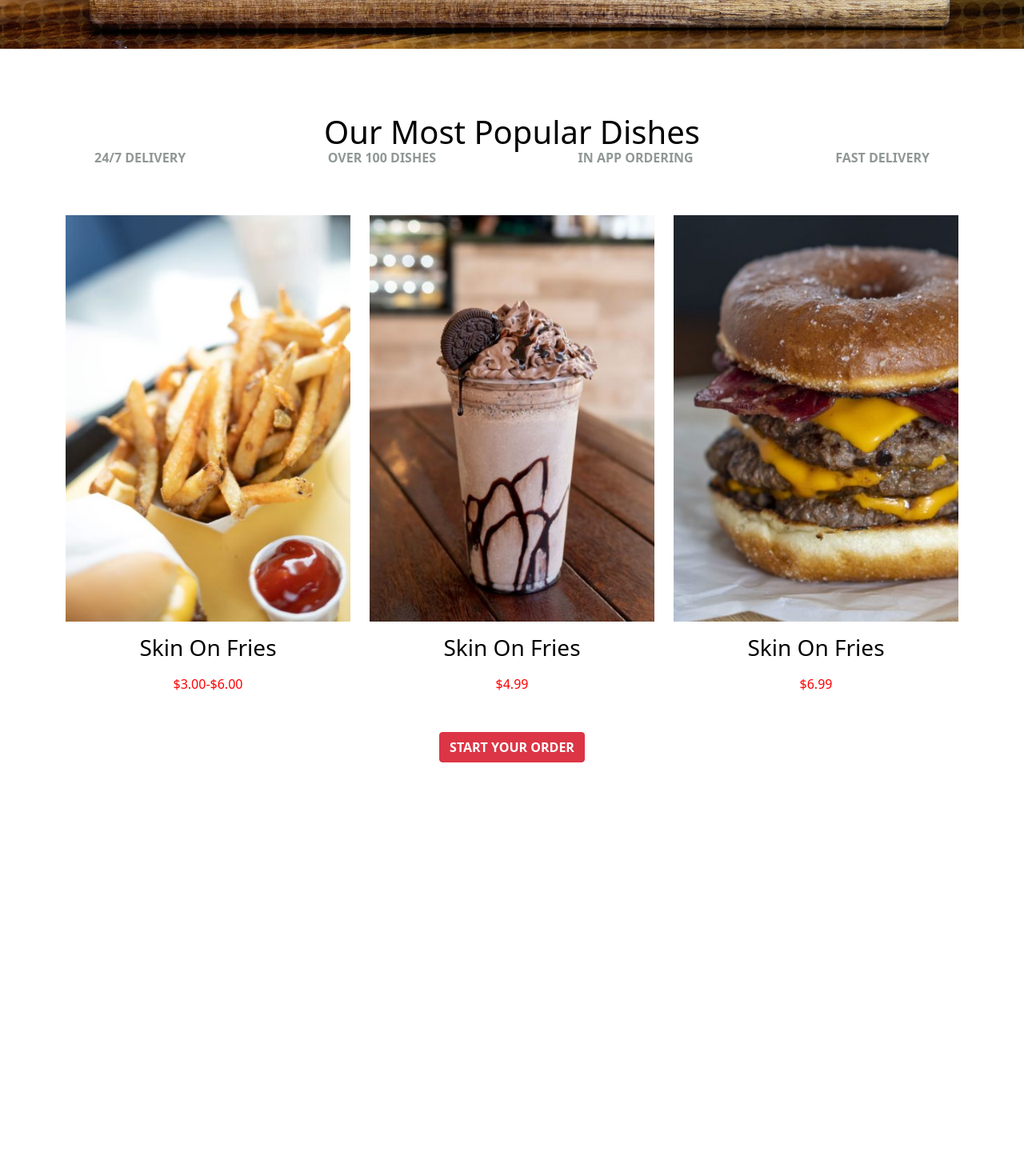
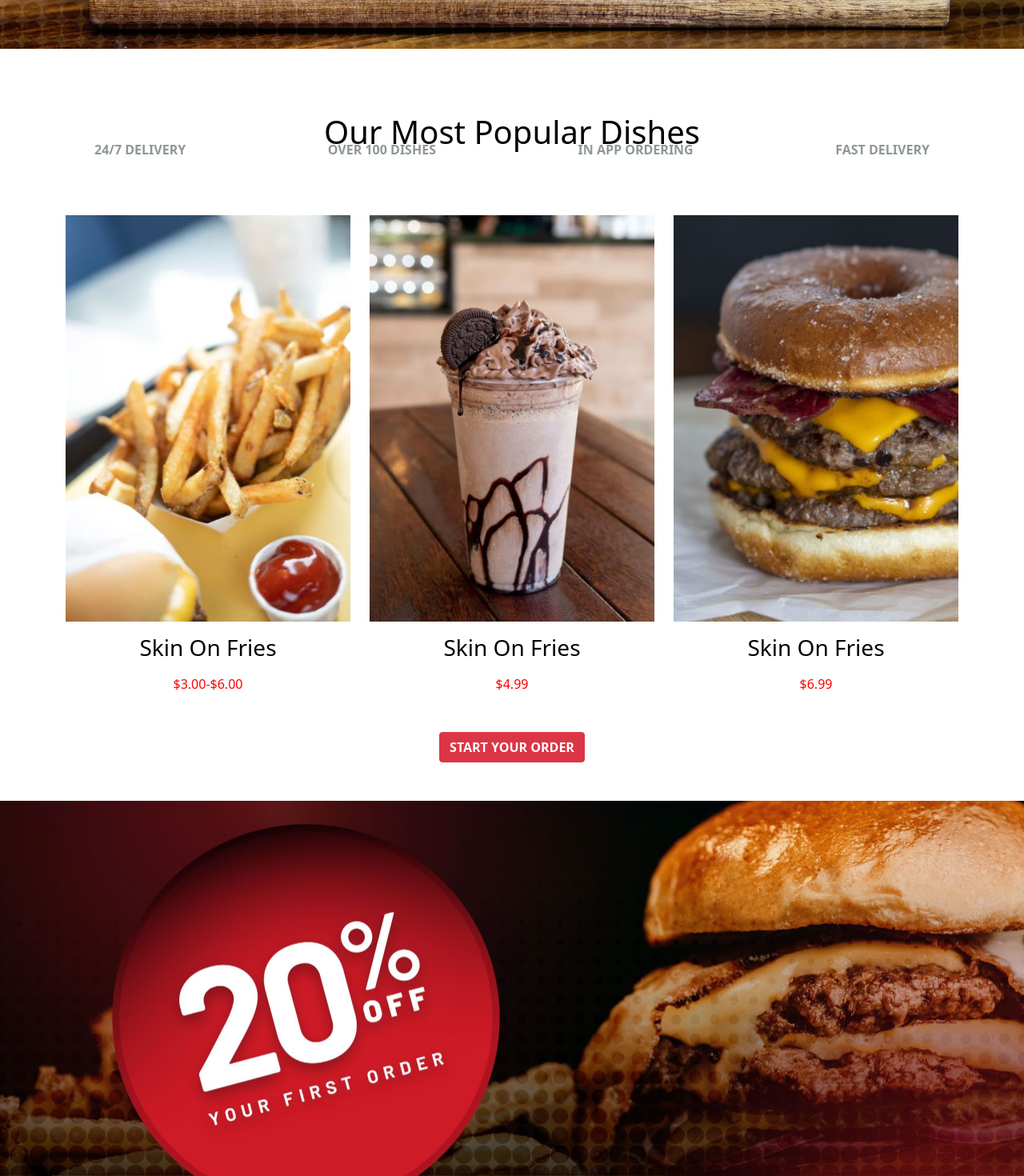
Before and after one commit to SimonePavone97/proj-html-vuejs, a Vue app: page / in a window 1280 px wide. Shown: the part 739-2209 px from the top of the page at 80% size. Before the commit the page ends 1740 px from the top, so only its background shows below. Built offline with nearby package versions, Linux system fonts and the light colour scheme.

Commit message:
problemi con image sales

```diff
--- a/src/components/MainComp.vue
+++ b/src/components/MainComp.vue
@@ -1,8 +1,12 @@
 <template>
 
-    <div class="container text-capitalize text-center ">
-
-        <FoodComp/>
+    <div>
+        <div class="text-capitalize text-center ">
+            <FoodComp/>
+        </div>
+        <div>
+            <SalesComp/>
+        </div>
 
     </div>
 
@@ -11,10 +15,12 @@
 
 <script>
 import FoodComp from '../components/partials/FoodComp.vue'
+import SalesComp from '../components/partials/SalesComp.vue'
     export default {
         name: 'MainComp',
         components: {
-            FoodComp
+            FoodComp,
+            SalesComp
         }
     }
 </script>
--- a/src/components/partials/FoodComp.vue
+++ b/src/components/partials/FoodComp.vue
@@ -1,5 +1,5 @@
 <template>
-    <div>
+    <div class="container">
         <h1 class="margin"> our most popular dishes</h1>
         <div class="row">
             <div class="col">
--- a/src/components/partials/OrderComp.vue
+++ b/src/components/partials/OrderComp.vue
@@ -28,6 +28,6 @@
     .abso {
         background-color: white;
         padding: 20px 20px;
-        margin-top: 310px;
+        margin-top: 300px;
     }
 </style>
--- /dev/null
+++ b/src/components/partials/SalesComp.vue
@@ -0,0 +1,21 @@
+<template>
+
+    <div>
+
+        <img class="img-fluid" src="../../assets/images/first-order-background-scaled.jpg" alt="">
+    </div>
+
+</template>
+
+
+<script>
+    export default {
+        name: 'SalsesComp',
+
+    }
+</script>
+
+
+<style scoped lang="scss">
+
+</style>
```
Also changed, not shown: src/assets/images/wave.svg (added).
